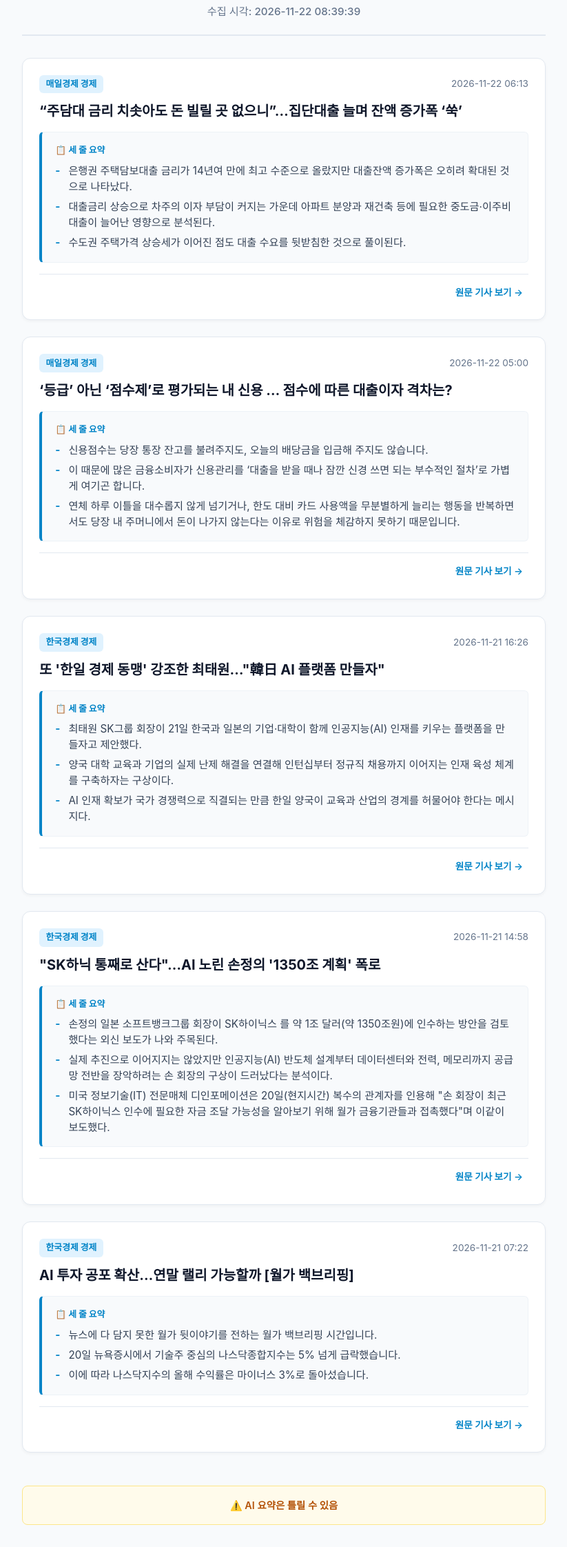
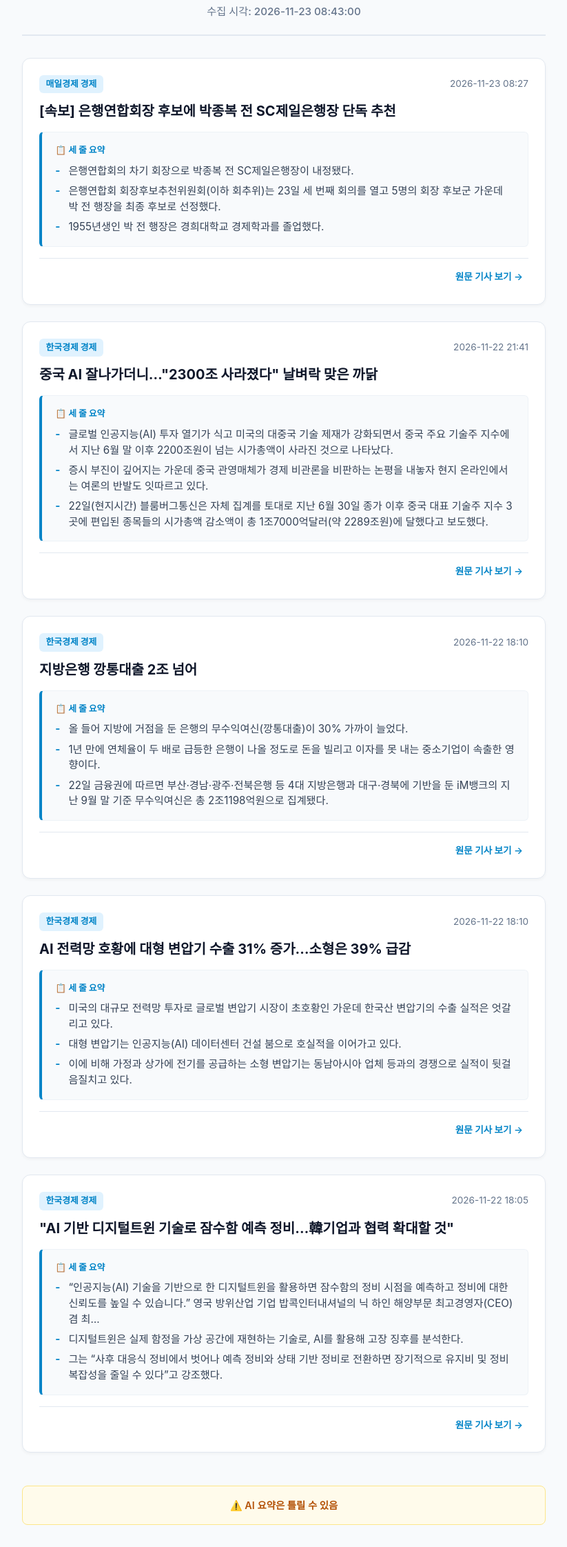
Before and after one commit to Kyle-HyukTae-Kwon/news-briefing, a plain HTML site: page index.html in a window 1280 px wide. Shown: the part 86-2329 px from the top of the page at 69% size, without its empty margins (228-1051 px from the left). Drawn offline with Linux system fonts and the light colour scheme.

Commit message:
chore: update daily news briefing [skip ci]

```diff
--- a/index.html
+++ b/index.html
@@ -169,7 +169,7 @@
   <div class="container">
     <header>
       <h1>금융·경제 아침 브리핑</h1>
-      <p class="collected-time">수집 시각: 2026-11-22 08:39:39</p>
+      <p class="collected-time">수집 시각: 2026-11-23 08:43:00</p>
     </header>
 
     <main class="news-feed">
@@ -177,52 +177,25 @@
         <article class="news-card">
           <div class="card-meta">
             <span class="source-badge">매일경제 경제</span>
-            <span class="date-text">2026-11-22 06:13</span>
+            <span class="date-text">2026-11-23 08:27</span>
           </div>
 
           <h2 class="article-title">
-            <a href="https://www.mk.co.kr/news/economy/12215366" target="_blank" rel="noopener noreferrer">“주담대 금리 치솟아도 돈 빌릴 곳 없으니”…집단대출 늘며 잔액 증가폭 ‘쑥’</a>
+            <a href="https://www.mk.co.kr/news/economy/12215798" target="_blank" rel="noopener noreferrer">[속보] 은행연합회장 후보에 박종복 전 SC제일은행장 단독 추천</a>
           </h2>
 
           <div class="summary-container">
             <div class="summary-label">📋 세 줄 요약</div>
             <ul class="summary-list">
-              <li>은행권 주택담보대출 금리가 14년여 만에 최고 수준으로 올랐지만 대출잔액 증가폭은 오히려 확대된 것으로 나타났다.</li>
-<li>대출금리 상승으로 차주의 이자 부담이 커지는 가운데 아파트 분양과 재건축 등에 필요한 중도금·이주비 대출이 늘어난 영향으로 분석된다.</li>
-<li>수도권 주택가격 상승세가 이어진 점도 대출 수요를 뒷받침한 것으로 풀이된다.</li>
+              <li>은행연합회의 차기 회장으로 박종복 전 SC제일은행장이 내정됐다.</li>
+<li>은행연합회 회장후보추천위원회(이하 회추위)는 23일 세 번째 회의를 열고 5명의 회장 후보군 가운데 박 전 행장을 최종 후보로 선정했다.</li>
+<li>1955년생인 박 전 행장은 경희대학교 경제학과를 졸업했다.</li>
 
             </ul>
           </div>
 
           <div class="card-footer">
-            <a class="origin-btn" href="https://www.mk.co.kr/news/economy/12215366" target="_blank" rel="noopener noreferrer">
-              원문 기사 보기 →
-            </a>
-          </div>
-        </article>
-
-        <article class="news-card">
-          <div class="card-meta">
-            <span class="source-badge">매일경제 경제</span>
-            <span class="date-text">2026-11-22 05:00</span>
-          </div>
-
-          <h2 class="article-title">
-            <a href="https://www.mk.co.kr/news/economy/12214686" target="_blank" rel="noopener noreferrer">‘등급’ 아닌 ‘점수제’로 평가되는 내 신용 … 점수에 따른 대출이자 격차는?</a>
-          </h2>
-
-          <div class="summary-container">
-            <div class="summary-label">📋 세 줄 요약</div>
-            <ul class="summary-list">
-              <li>신용점수는 당장 통장 잔고를 불려주지도, 오늘의 배당금을 입금해 주지도 않습니다.</li>
-<li>이 때문에 많은 금융소비자가 신용관리를 ‘대출을 받을 때나 잠깐 신경 쓰면 되는 부수적인 절차’로 가볍게 여기곤 합니다.</li>
-<li>연체 하루 이틀을 대수롭지 않게 넘기거나, 한도 대비 카드 사용액을 무분별하게 늘리는 행동을 반복하면서도 당장 내 주머니에서 돈이 나가지 않는다는 이유로 위험을 체감하지 못하기 때문입니다.</li>
-
-            </ul>
-          </div>
-
-          <div class="card-footer">
-            <a class="origin-btn" href="https://www.mk.co.kr/news/economy/12214686" target="_blank" rel="noopener noreferrer">
+            <a class="origin-btn" href="https://www.mk.co.kr/news/economy/12215798" target="_blank" rel="noopener noreferrer">
               원문 기사 보기 →
             </a>
           </div>
@@ -231,25 +204,25 @@
         <article class="news-card">
           <div class="card-meta">
             <span class="source-badge">한국경제 경제</span>
-            <span class="date-text">2026-11-21 16:26</span>
+            <span class="date-text">2026-11-22 21:41</span>
           </div>
 
           <h2 class="article-title">
-            <a href="https://www.hankyung.com/article/2026112114457" target="_blank" rel="noopener noreferrer">또 &#x27;한일 경제 동맹&#x27; 강조한 최태원…&quot;韓日 AI 플랫폼 만들자&quot;</a>
+            <a href="https://www.hankyung.com/article/2026112226427" target="_blank" rel="noopener noreferrer">중국 AI 잘나가더니…&quot;2300조 사라졌다&quot; 날벼락 맞은 까닭</a>
           </h2>
 
           <div class="summary-container">
             <div class="summary-label">📋 세 줄 요약</div>
             <ul class="summary-list">
-              <li>최태원 SK그룹 회장이 21일 한국과 일본의 기업·대학이 함께 인공지능(AI) 인재를 키우는 플랫폼을 만들자고 제안했다.</li>
-<li>양국 대학 교육과 기업의 실제 난제 해결을 연결해 인턴십부터 정규직 채용까지 이어지는 인재 육성 체계를 구축하자는 구상이다.</li>
-<li>AI 인재 확보가 국가 경쟁력으로 직결되는 만큼 한일 양국이 교육과 산업의 경계를 허물어야 한다는 메시지다.</li>
+              <li>글로벌 인공지능(AI) 투자 열기가 식고 미국의 대중국 기술 제재가 강화되면서 중국 주요 기술주 지수에서 지난 6월 말 이후 2200조원이 넘는 시가총액이 사라진 것으로 나타났다.</li>
+<li>증시 부진이 깊어지는 가운데 중국 관영매체가 경제 비관론을 비판하는 논평을 내놓자 현지 온라인에서는 여론의 반발도 잇따르고 있다.</li>
+<li>22일(현지시간) 블룸버그통신은 자체 집계를 토대로 지난 6월 30일 종가 이후 중국 대표 기술주 지수 3곳에 편입된 종목들의 시가총액 감소액이 총 1조7000억달러(약 2289조원)에 달했다고 보도했다.</li>
 
             </ul>
           </div>
 
           <div class="card-footer">
-            <a class="origin-btn" href="https://www.hankyung.com/article/2026112114457" target="_blank" rel="noopener noreferrer">
+            <a class="origin-btn" href="https://www.hankyung.com/article/2026112226427" target="_blank" rel="noopener noreferrer">
               원문 기사 보기 →
             </a>
           </div>
@@ -258,25 +231,25 @@
         <article class="news-card">
           <div class="card-meta">
             <span class="source-badge">한국경제 경제</span>
-            <span class="date-text">2026-11-21 14:58</span>
+            <span class="date-text">2026-11-22 18:10</span>
           </div>
 
           <h2 class="article-title">
-            <a href="https://www.hankyung.com/article/2026112113827" target="_blank" rel="noopener noreferrer">&quot;SK하닉 통째로 산다&quot;…AI 노린 손정의 &#x27;1350조 계획&#x27; 폭로</a>
+            <a href="https://www.hankyung.com/article/2026112224721" target="_blank" rel="noopener noreferrer">지방은행 깡통대출 2조 넘어</a>
           </h2>
 
           <div class="summary-container">
             <div class="summary-label">📋 세 줄 요약</div>
             <ul class="summary-list">
-              <li>손정의 일본 소프트뱅크그룹 회장이 SK하이닉스 를 약 1조 달러(약 1350조원)에 인수하는 방안을 검토했다는 외신 보도가 나와 주목된다.</li>
-<li>실제 추진으로 이어지지는 않았지만 인공지능(AI) 반도체 설계부터 데이터센터와 전력, 메모리까지 공급망 전반을 장악하려는 손 회장의 구상이 드러났다는 분석이다.</li>
-<li>미국 정보기술(IT) 전문매체 디인포메이션은 20일(현지시간) 복수의 관계자를 인용해 &quot;손 회장이 최근 SK하이닉스 인수에 필요한 자금 조달 가능성을 알아보기 위해 월가 금융기관들과 접촉했다&quot;며 이같이 보도했다.</li>
+              <li>올 들어 지방에 거점을 둔 은행의 무수익여신(깡통대출)이 30% 가까이 늘었다.</li>
+<li>1년 만에 연체율이 두 배로 급등한 은행이 나올 정도로 돈을 빌리고 이자를 못 내는 중소기업이 속출한 영향이다.</li>
+<li>22일 금융권에 따르면 부산·경남·광주·전북은행 등 4대 지방은행과 대구·경북에 기반을 둔 iM뱅크의 지난 9월 말 기준 무수익여신은 총 2조1198억원으로 집계됐다.</li>
 
             </ul>
           </div>
 
           <div class="card-footer">
-            <a class="origin-btn" href="https://www.hankyung.com/article/2026112113827" target="_blank" rel="noopener noreferrer">
+            <a class="origin-btn" href="https://www.hankyung.com/article/2026112224721" target="_blank" rel="noopener noreferrer">
               원문 기사 보기 →
             </a>
           </div>
@@ -285,25 +258,52 @@
         <article class="news-card">
           <div class="card-meta">
             <span class="source-badge">한국경제 경제</span>
-            <span class="date-text">2026-11-21 07:22</span>
+            <span class="date-text">2026-11-22 18:10</span>
           </div>
 
           <h2 class="article-title">
-            <a href="https://www.hankyung.com/article/202611211106i" target="_blank" rel="noopener noreferrer">AI 투자 공포 확산…연말 랠리 가능할까 [월가 백브리핑]</a>
+            <a href="https://www.hankyung.com/article/2026112224611" target="_blank" rel="noopener noreferrer">AI 전력망 호황에 대형 변압기 수출 31% 증가…소형은 39% 급감</a>
           </h2>
 
           <div class="summary-container">
             <div class="summary-label">📋 세 줄 요약</div>
             <ul class="summary-list">
-              <li>뉴스에 다 담지 못한 월가 뒷이야기를 전하는 월가 백브리핑 시간입니다.</li>
-<li>20일 뉴욕증시에서 기술주 중심의 나스닥종합지수는 5% 넘게 급락했습니다.</li>
-<li>이에 따라 나스닥지수의 올해 수익률은 마이너스 3%로 돌아섰습니다.</li>
+              <li>미국의 대규모 전력망 투자로 글로벌 변압기 시장이 초호황인 가운데 한국산 변압기의 수출 실적은 엇갈리고 있다.</li>
+<li>대형 변압기는 인공지능(AI) 데이터센터 건설 붐으로 호실적을 이어가고 있다.</li>
+<li>이에 비해 가정과 상가에 전기를 공급하는 소형 변압기는 동남아시아 업체 등과의 경쟁으로 실적이 뒷걸음질치고 있다.</li>
 
             </ul>
           </div>
 
           <div class="card-footer">
-            <a class="origin-btn" href="https://www.hankyung.com/article/202611211106i" target="_blank" rel="noopener noreferrer">
+            <a class="origin-btn" href="https://www.hankyung.com/article/2026112224611" target="_blank" rel="noopener noreferrer">
+              원문 기사 보기 →
+            </a>
+          </div>
+        </article>
+
+        <article class="news-card">
+          <div class="card-meta">
+            <span class="source-badge">한국경제 경제</span>
+            <span class="date-text">2026-11-22 18:05</span>
+          </div>
+
+          <h2 class="article-title">
+            <a href="https://www.hankyung.com/article/2026112224661" target="_blank" rel="noopener noreferrer">&quot;AI 기반 디지털트윈 기술로 잠수함 예측 정비…韓기업과 협력 확대할 것&quot;</a>
+          </h2>
+
+          <div class="summary-container">
+            <div class="summary-label">📋 세 줄 요약</div>
+            <ul class="summary-list">
+              <li>“인공지능(AI) 기술을 기반으로 한 디지털트윈을 활용하면 잠수함의 정비 시점을 예측하고 정비에 대한 신뢰도를 높일 수 있습니다.” 영국 방위산업 기업 밥콕인터내셔널의 닉 하인 해양부문 최고경영자(CEO) 겸 최…</li>
+<li>디지털트윈은 실제 함정을 가상 공간에 재현하는 기술로, AI를 활용해 고장 징후를 분석한다.</li>
+<li>그는 “사후 대응식 정비에서 벗어나 예측 정비와 상태 기반 정비로 전환하면 장기적으로 유지비 및 정비 복잡성을 줄일 수 있다”고 강조했다.</li>
+
+            </ul>
+          </div>
+
+          <div class="card-footer">
+            <a class="origin-btn" href="https://www.hankyung.com/article/2026112224661" target="_blank" rel="noopener noreferrer">
               원문 기사 보기 →
             </a>
           </div>
```
Also changed, not shown: news.json (+33 -33 lines).
